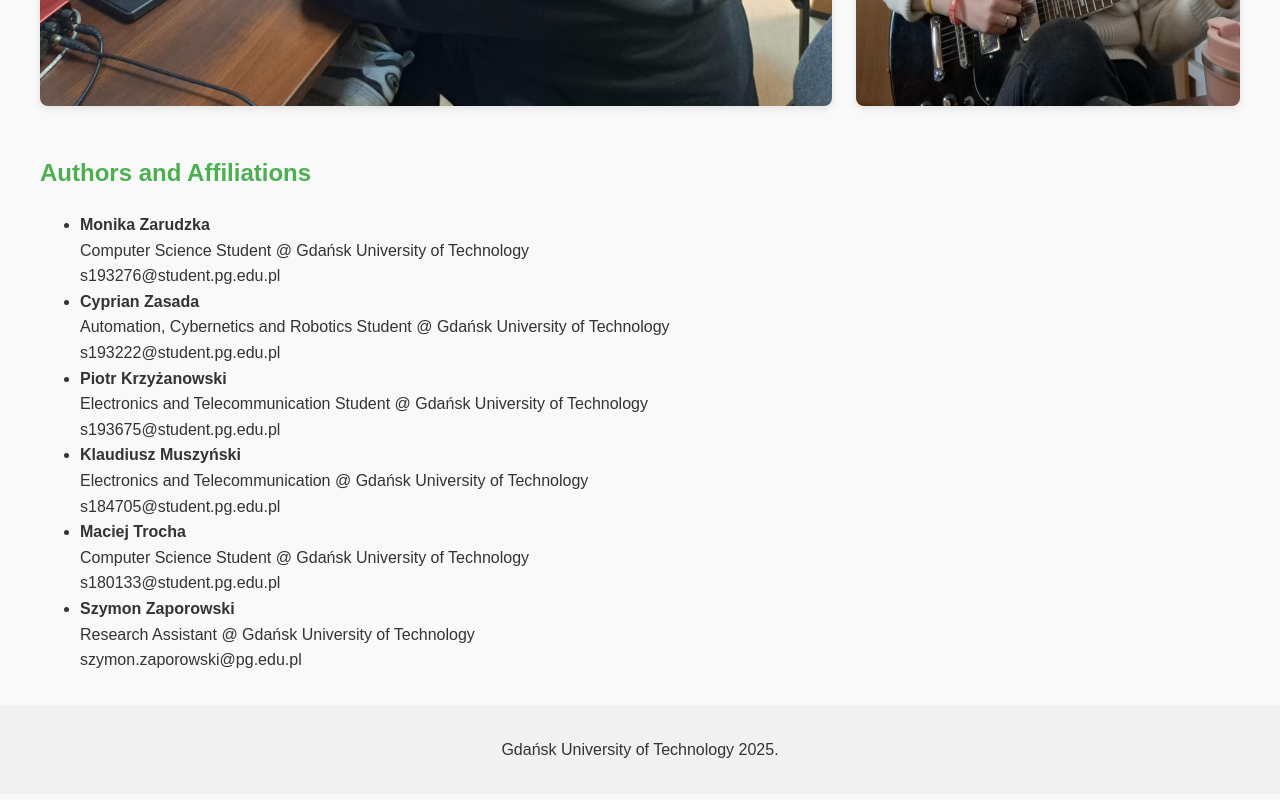
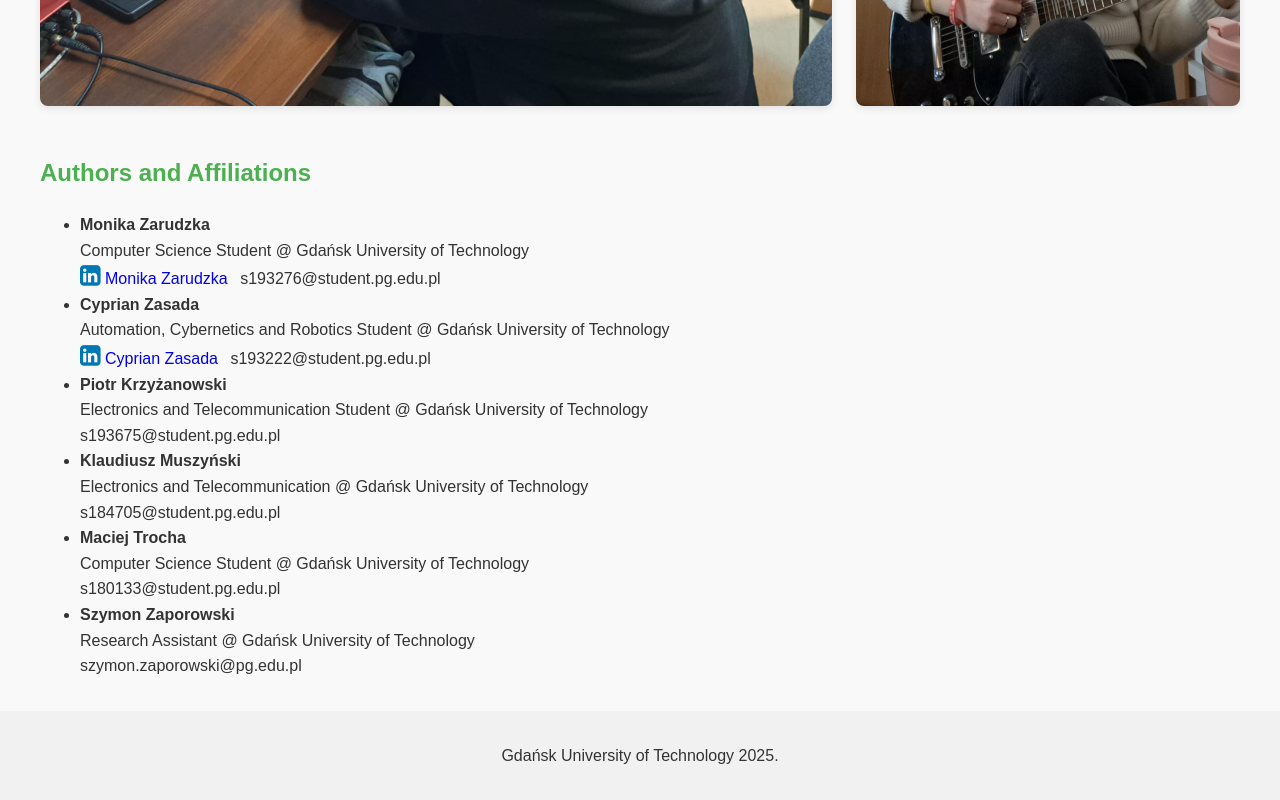
Before and after one commit to GingerPianist/GADA_demo_page, a plain HTML site: page index.html in a window 1280 px wide. Shown: the part 5752-6552 px from the top of the page. Drawn offline with Linux system fonts and the light colour scheme.

Commit message:
Added linkedin Links

```diff
--- a/index.html
+++ b/index.html
@@ -5,6 +5,8 @@
   <meta name="viewport" content="width=device-width, initial-scale=1.0"/>
   <title>Guitar Audio Dataset for AI</title>
   <link rel="stylesheet" href="style.css" />
+  <meta name="viewport" content="width=device-width, initial-scale=1">
+  <link rel="stylesheet" href="https://cdnjs.cloudflare.com/ajax/libs/font-awesome/4.7.0/css/font-awesome.min.css">
 </head>
 <body>
   <header>
@@ -304,9 +306,23 @@
     <section id="authors">
       <h2>Authors and Affiliations</h2>
       <ul>
-        <li><b>Monika Zarudzka</b><br/>Computer Science Student @ Gdańsk University of Technology <br/>s193276@student.pg.edu.pl</li>
-        <li><b>Cyprian Zasada</b><br/>Automation, Cybernetics and Robotics Student @ Gdańsk University of Technology<br/>s193222@student.pg.edu.pl</li>
-        <li><b>Piotr Krzyżanowski</b><br/>Electronics and Telecommunication Student @ Gdańsk University of Technology<br/>s193675@student.pg.edu.pl</li>
+        <li><b>Monika Zarudzka</b><br/>
+          Computer Science Student @ Gdańsk University of Technology<br/>
+          <a href="https://www.linkedin.com/in/monika-zarudzka/" target="_blank" style="text-decoration: none; margin-right: 8px;">
+            <i class="fa fa-linkedin-square" style="font-size:24px; color: #0077b5;"></i>
+            Monika Zarudzka
+          </a>
+          s193276@student.pg.edu.pl
+        </li>
+        <li><b>Cyprian Zasada</b><br/>
+          Automation, Cybernetics and Robotics Student @ Gdańsk University of Technology<br/>
+          <a href="https://www.linkedin.com/in/cyprian-zasada/" target="_blank" style="text-decoration: none; margin-right: 8px;">
+            <i class="fa fa-linkedin-square" style="font-size:24px; color: #0077b5;"></i>
+            Cyprian Zasada
+          </a>
+          s193222@student.pg.edu.pl
+        </li>
+         <li><b>Piotr Krzyżanowski</b><br/>Electronics and Telecommunication Student @ Gdańsk University of Technology<br/>s193675@student.pg.edu.pl</li>
         <li><b>Klaudiusz Muszyński</b><br/>Electronics and Telecommunication @ Gdańsk University of Technology<br/>s184705@student.pg.edu.pl</li>
         <li><b>Maciej Trocha</b><br/>Computer Science Student @ Gdańsk University of Technology<br/>s180133@student.pg.edu.pl</li>
         <li><b>Szymon Zaporowski</b><br/>Research Assistant @ Gdańsk University of Technology <br/>szymon.zaporowski@pg.edu.pl</li>
```
